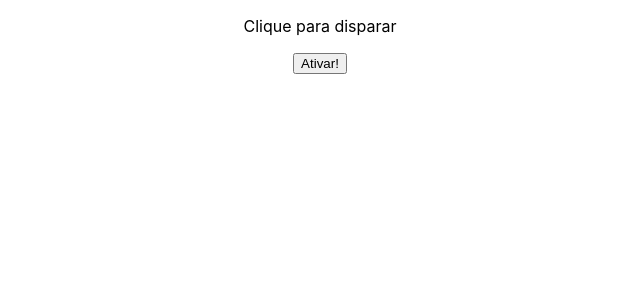
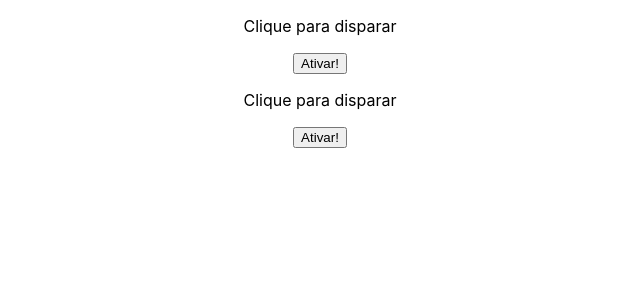
Before and after one commit to llorenzojorge/projeto-costs, a React (Create React App) app in the folder projeto-costs/: page / in a window 1280 px wide. Shown: the top 300 px of the page, without its empty margins (320-960 px from the left). Built offline with nearby package versions, Linux system fonts and the light colour scheme.

Commit message:
Update App.js

```diff
--- a/projeto-costs/src/App.js
+++ b/projeto-costs/src/App.js
@@ -4,7 +4,8 @@ import Evento from './components/Evento';
 function App() {
   return (
     <div className="App">
-     <Evento />
+     <Evento numero="1"/>
+     <Evento numero="2"/>
     </div>
   );
 }
```
